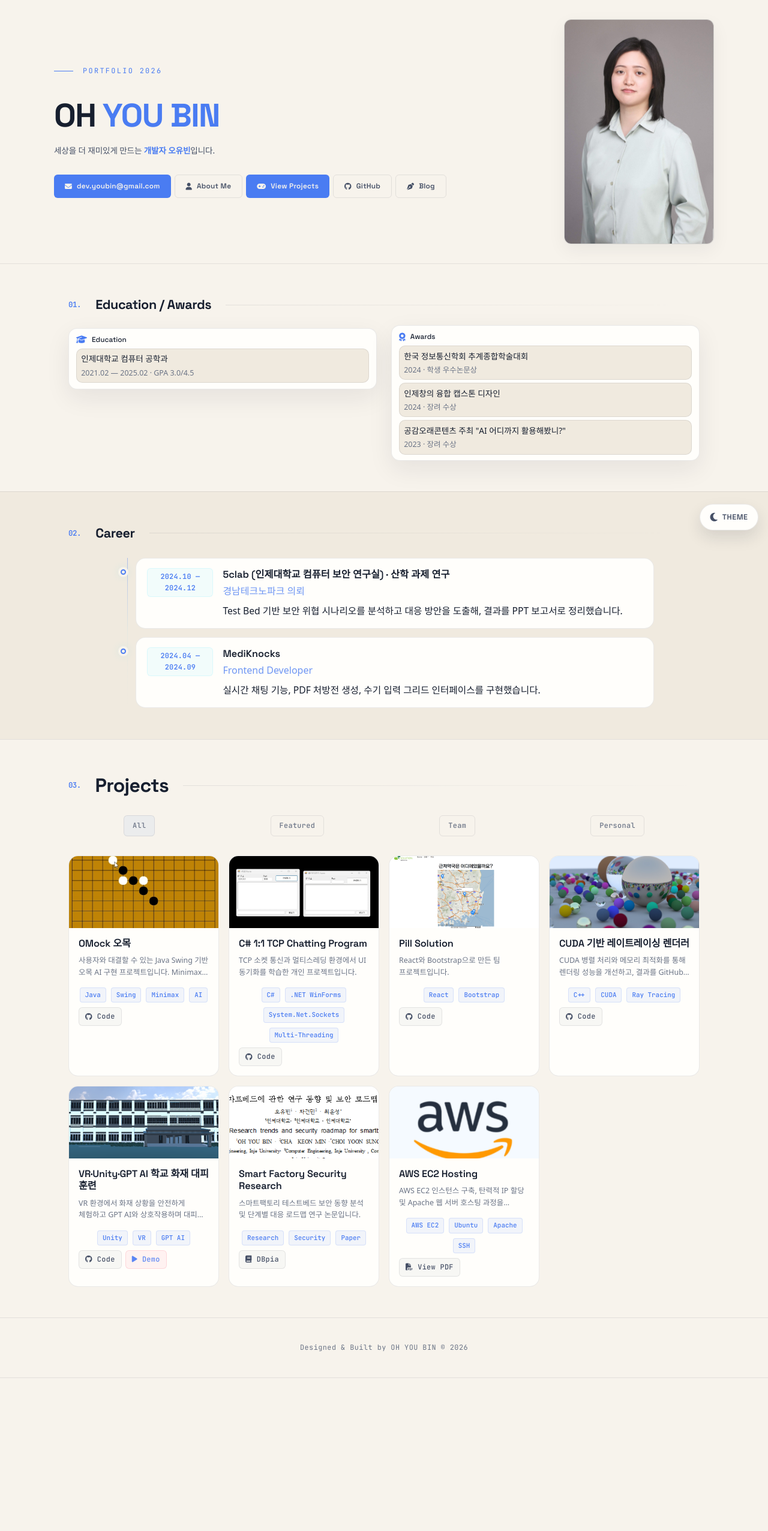
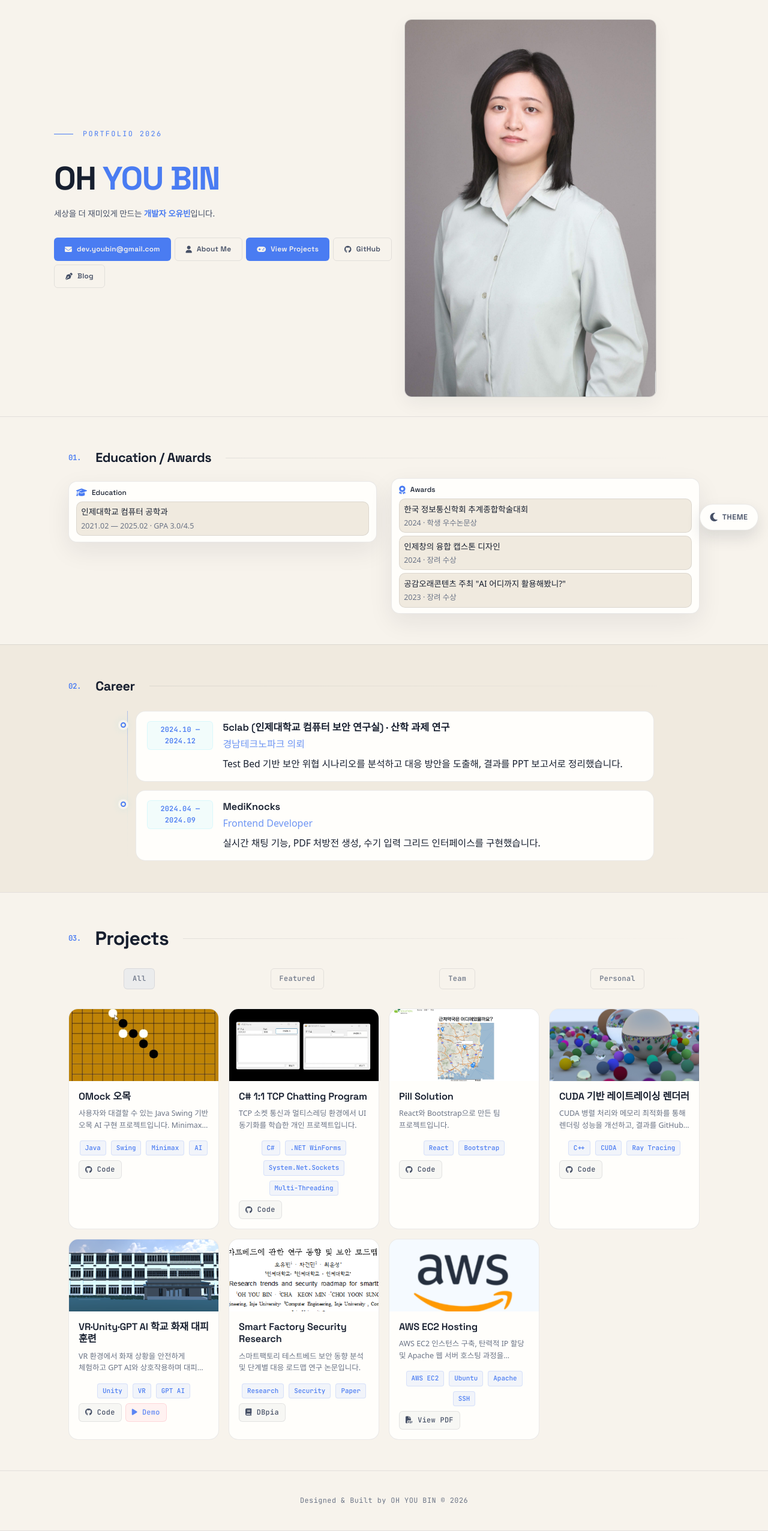
Before and after one commit to eye2ffect/eye2ffect.github.io, a Jekyll site: the page built from index.html, in a window 1280 px wide. Shown: the whole page at 60% size. Built offline with Jekyll 4.4.1, drawn with Linux system fonts in a browser that asks for light colours; some web fonts are replaced; before the commit the page ends 2297 px from its top, so only the background shows below that.

Commit message:
Enlarge hero profile and shift left

```diff
--- a/assets/css/main.css
+++ b/assets/css/main.css
@@ -363,14 +363,14 @@
 
 .hero-inner {
   display: grid;
-  grid-template-columns: 1fr 260px;
+  grid-template-columns: 1fr 420px;
   gap: var(--space-6);
   align-items: center;
 }
 
 .hero-left { max-width: 720px; }
 
-.hero-right { display: flex; justify-content: flex-end; margin-left: -3rem; }
+.hero-right { display: flex; justify-content: flex-start; margin-left: -6rem; }
 
 .hero-profile-wrap {
   border-radius: 12px;
@@ -381,7 +381,7 @@
   overflow: hidden;
   transition: border-color 0.18s var(--ease-smooth), box-shadow 0.18s var(--ease-smooth), background-color 0.18s var(--ease-smooth), filter 0.18s var(--ease-smooth);
   width: 100%;
-  max-width: 250px;
+  max-width: 420px;
   aspect-ratio: 2 / 3;
   height: auto;
 }
@@ -402,8 +402,8 @@
 @media (max-width: 900px) {
   .hero-inner { grid-template-columns: 1fr; }
   .hero-right { order: -1; margin-bottom: var(--space-4); display: flex; justify-content: center; }
-  .hero-profile-wrap { max-width: 200px; aspect-ratio: 2 / 3; height: auto; }
-  .hero-profile { object-position: center 15%; }
+  .hero-profile-wrap { max-width: 300px; aspect-ratio: 2 / 3; height: auto; }
+  .hero-profile { object-position: center 12%; }
 }
 
 .hero-actions {
```
